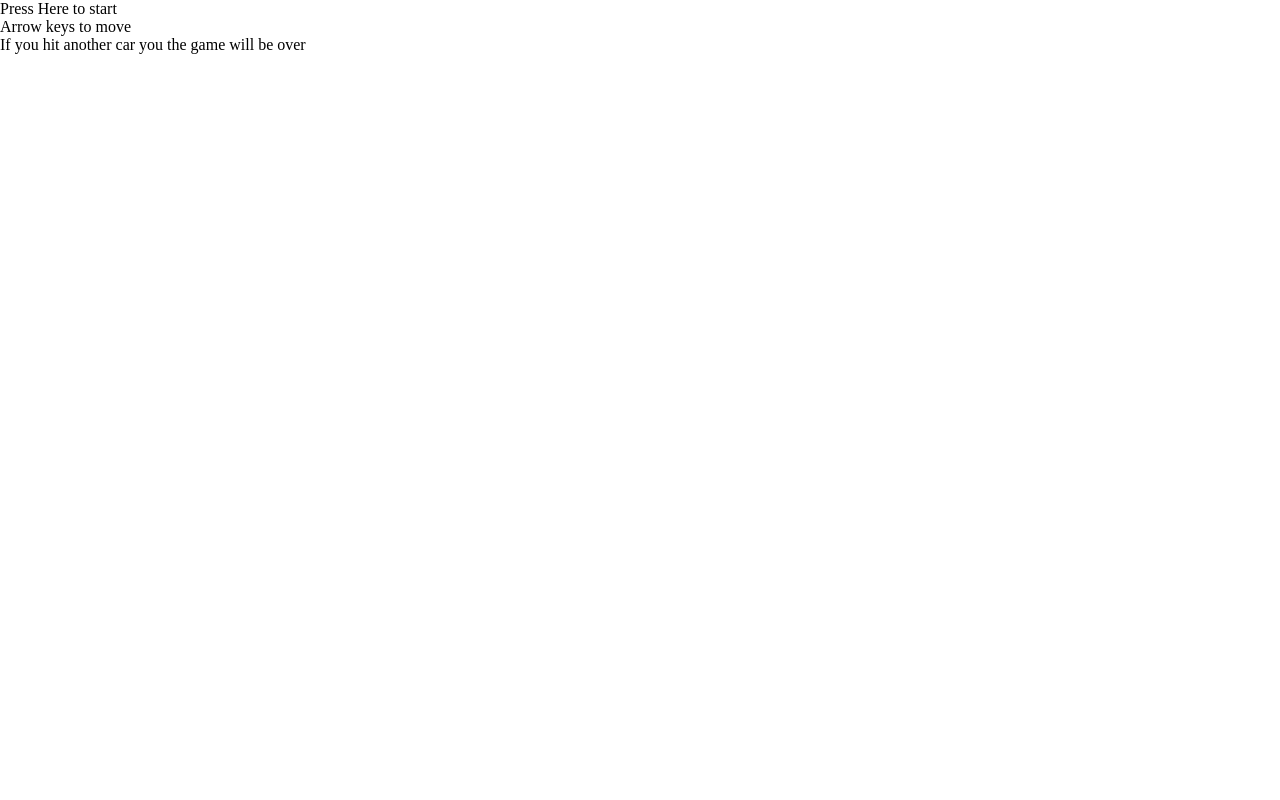
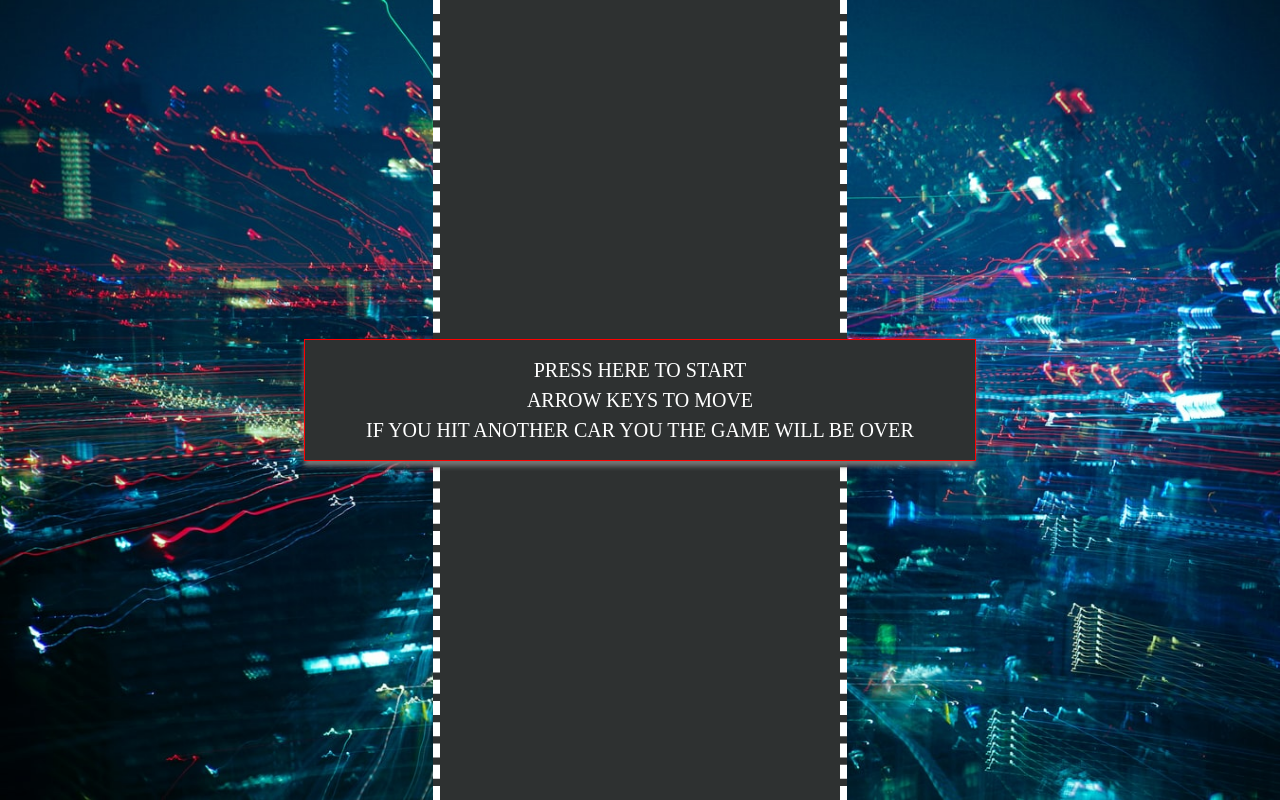
Before and after one commit to sulizz/cargame, a plain HTML site: page index.html in a window 1280 px wide. Drawn offline with Linux system fonts and the light colour scheme.

Commit message:
added background

```diff
--- a/car.js
+++ b/car.js
@@ -41,6 +41,7 @@ function isCollide(car, enemyCar) {
 
 function gameOver() {
     player.start = false;
+    startScreen.classList.remove("hide");
 }
 
 function moveLines() {
@@ -109,8 +110,9 @@ function gamePlay() {
 }
 
 function startGame() {
-  gameArea.classList.remove("hide");
+
     startScreen.classList.add("hide");
+    gameArea.innerHTML='';
 
     player.start = true;
     player.score = 0;
@@ -147,6 +149,4 @@ function startGame() {
     player.x = car.offsetLeft;
     player.y = car.offsetTop;
 
-
-
 }
--- a/index.html
+++ b/index.html
@@ -16,7 +16,7 @@
                     If you hit another car you the game will be over
                 </p>
         </div>
-        <div class='gameArea hide'>
+        <div class='gameArea'>
 
 
         </div>
--- a/styles.css
+++ b/styles.css
@@ -1,6 +1,36 @@
 *{
     margin: 0;
     padding:0;
+}
+
+.game{
+    width:100%;
+    height: 100vh;
+    background-image: url(images/photo-1602130520529-8a9be291ca62.jpeg);
+    background-repeat: no-repeat;
+    background-size: 100% 100%;
+}
+
+.startScreen {
+    position: absolute;
+    background-color: #2e3131;
+    left: 50%;
+    top:50%;
+    transform: translate(-50%, -50%);
+    color: white;
+    z-index: 1;
+    text-align: center;
+    border: 1px solid red;
+    padding: 15px;
+    margin: auto;
+    width: 50%;
+    cursor: pointer;
+    letter-spacing: 5;
+    font-size: 20px;
+    word-spacing: 3;
+    line-height: 30px;
+    text-transform: uppercase;
+    box-shadow: 0 5px 5px #777;
 }
 
 .hide {
@@ -35,6 +65,8 @@
     margin: auto;
     position: relative;
     overflow: hidden;
+    border-right: 7px dashed white;
+    border-left: 7px dashed white;
 }
 
 .lines{
```
Also changed, not shown: images/photo-1602130520529-8a9be291ca62.jpeg (added), 1 other file. Lines whose indentation alone changed are shown as unchanged.
